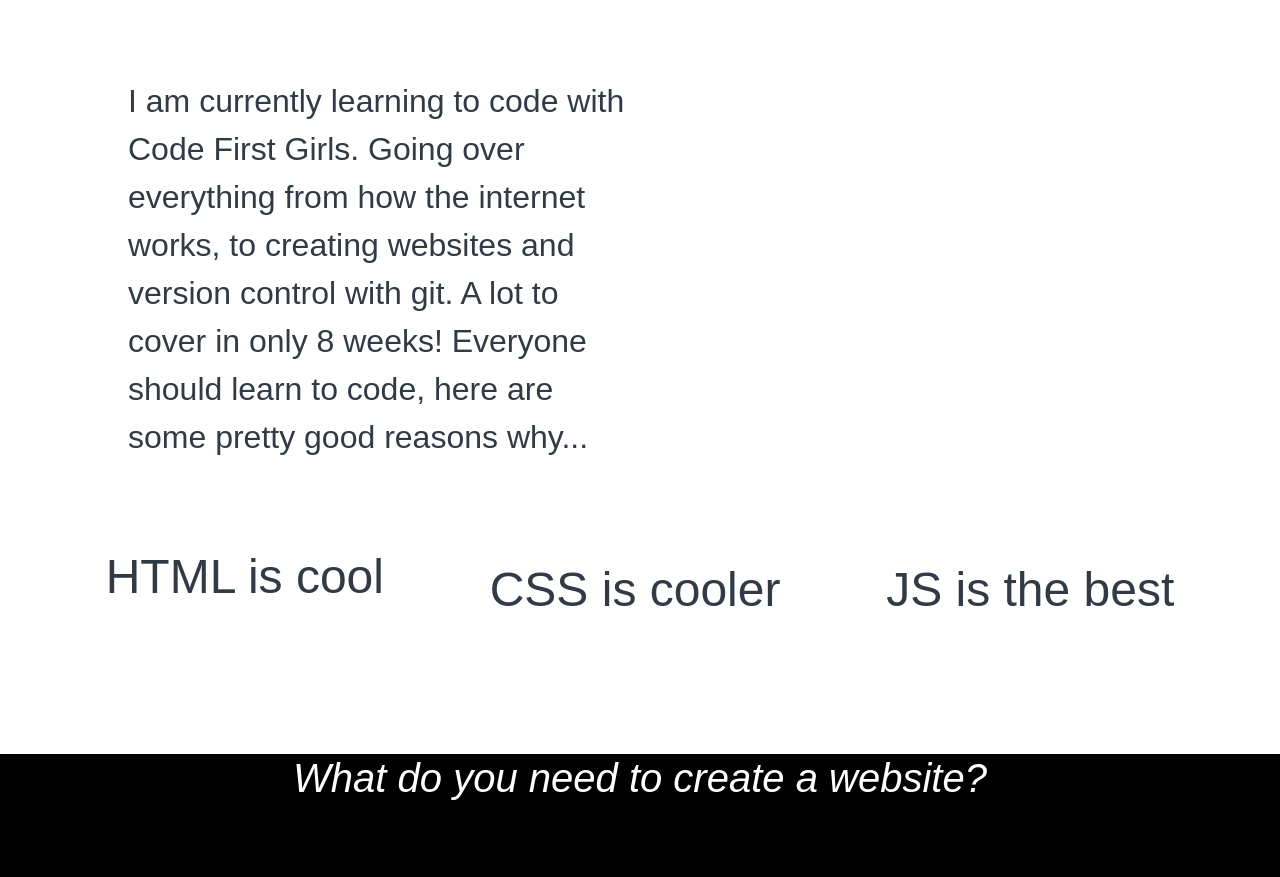
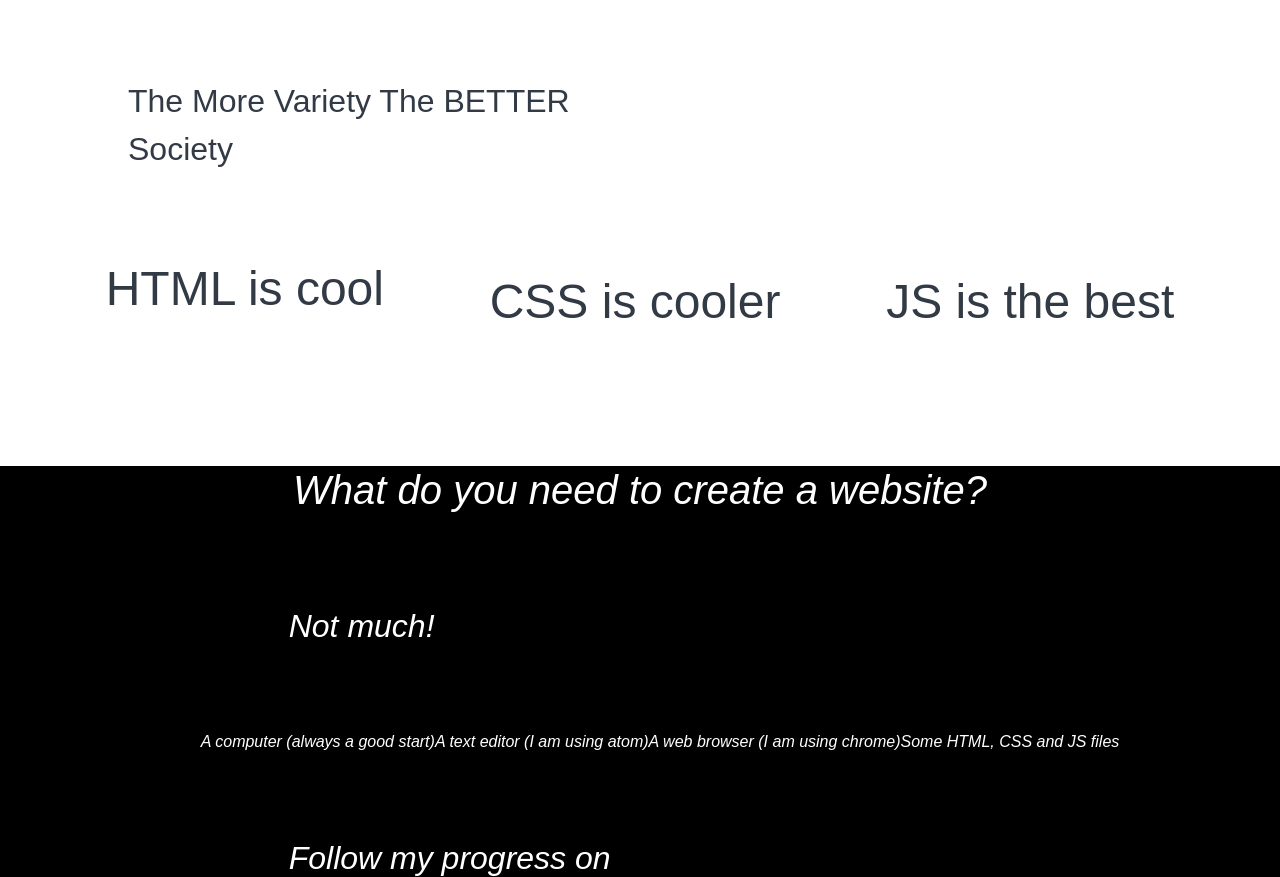
Before and after one commit to Nsteube/beginners-week-one-master, a plain HTML site: page index.html in a window 1280 px wide. Shown: the part 2793-3670 px from the top of the page. Drawn offline with nearby package versions, Linux system fonts and the light colour scheme.

Commit message:
Solgan
Text change

```diff
--- a/index.html
+++ b/index.html
@@ -63,9 +63,7 @@
 <p> National Trust - A society where fun starts as they organise day trips to national parks. National Trust society members are able to explore nature and educate themselves about the history of each site </p>
 <p> Coding  - A society which allows individuals to learn the language of coding. Members of this society are taught different programmes of coding which they then use to create projects of their own </p>
 <div>
-  <p>I am currently learning to code with Code First Girls. Going over everything from how the
-  internet works, to creating websites and version control with git. A lot to cover in only 8 weeks!
-  Everyone should learn to code, here are some pretty good reasons why...</p>
+  <p>The More Variety The BETTER Society</p>
 
   <ol>
     <li>HTML is cool</li>
```
